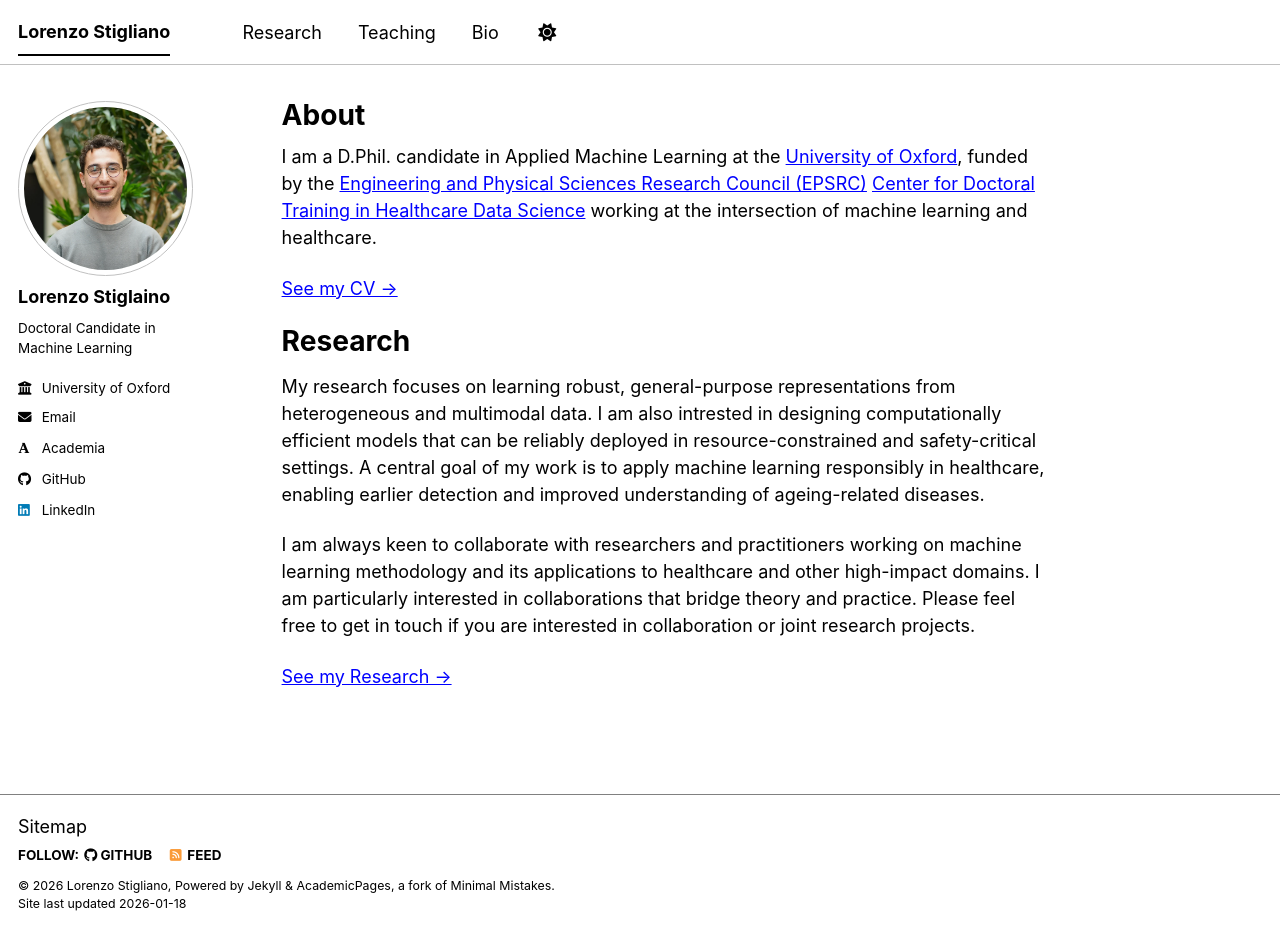
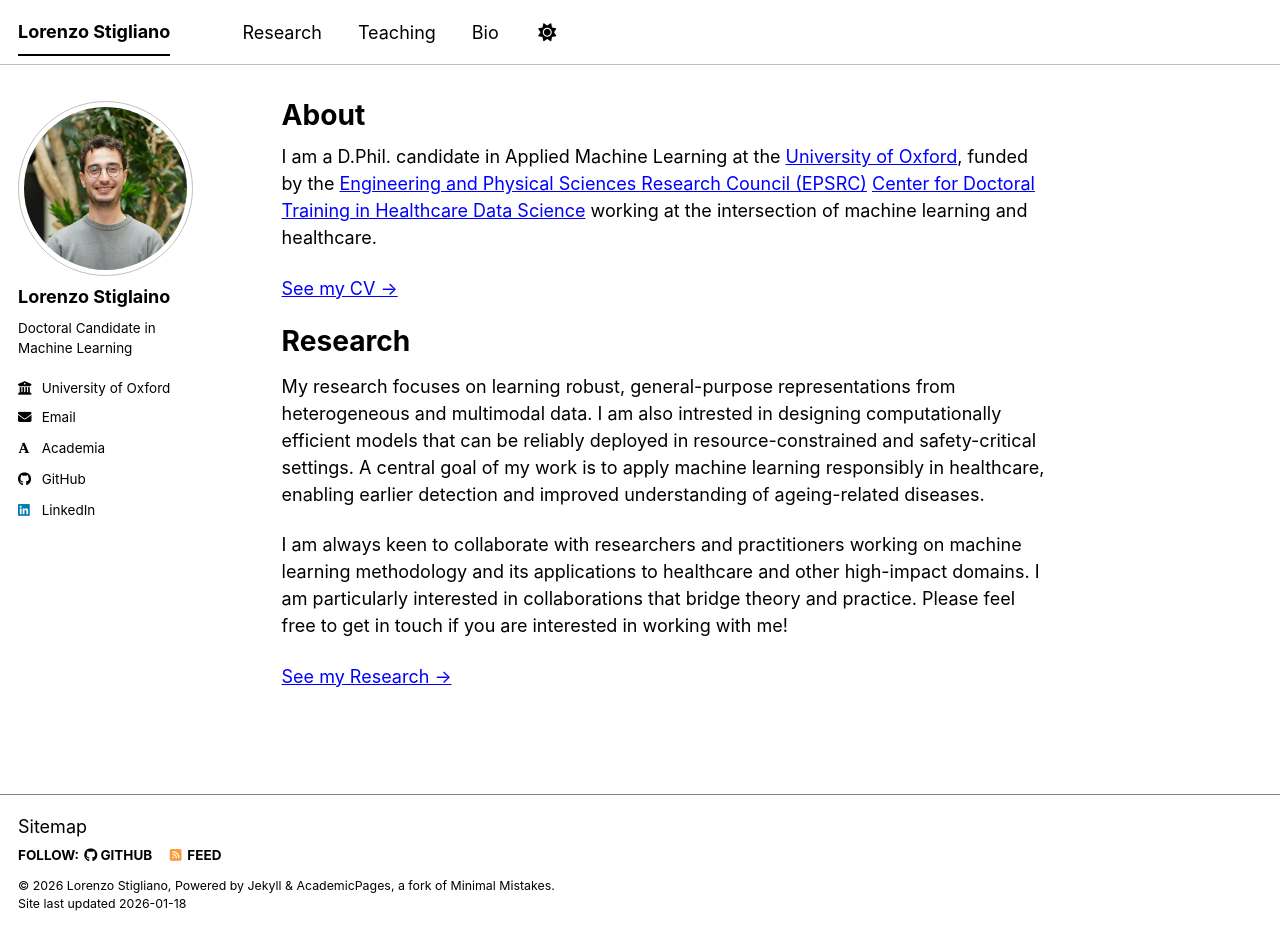
Before and after one commit to LorenzoStigliano/lorenzostigliano.github.io, a Jekyll site: the page built from _pages/about.md, in a window 1280 px wide and 932 px high. Built offline with Jekyll 4.4.1, drawn with Linux system fonts in a browser that asks for light colours; some web fonts are replaced; a script bundle is joined from its source files by our own code; library files that are not in the unit come from our copies.

Commit message:
updated bio

```diff
--- a/_pages/about.md
+++ b/_pages/about.md
@@ -16,6 +16,6 @@ Research
 
 My research focuses on learning robust, general-purpose representations from heterogeneous and multimodal data. I am also intrested in designing computationally efficient models that can be reliably deployed in resource-constrained and safety-critical settings. A central goal of my work is to apply machine learning responsibly in healthcare, enabling earlier detection and improved understanding of ageing-related diseases.
 
-I am always keen to collaborate with researchers and practitioners working on machine learning methodology and its applications to healthcare and other high-impact domains. I am particularly interested in collaborations that bridge theory and practice. Please feel free to get in touch if you are interested in collaboration or joint research projects.
+I am always keen to collaborate with researchers and practitioners working on machine learning methodology and its applications to healthcare and other high-impact domains. I am particularly interested in collaborations that bridge theory and practice. Please feel free to get in touch if you are interested in working with me!
 
 [See my Research →](/research/)
```
